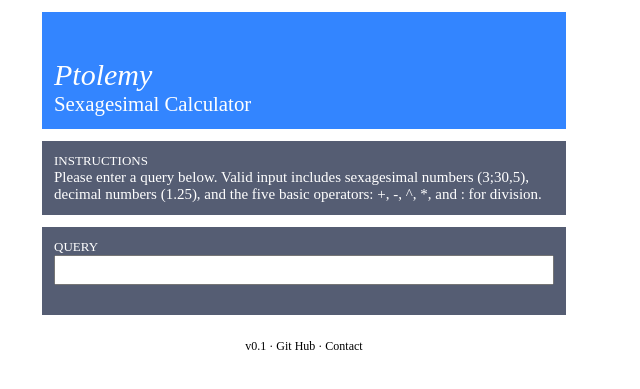
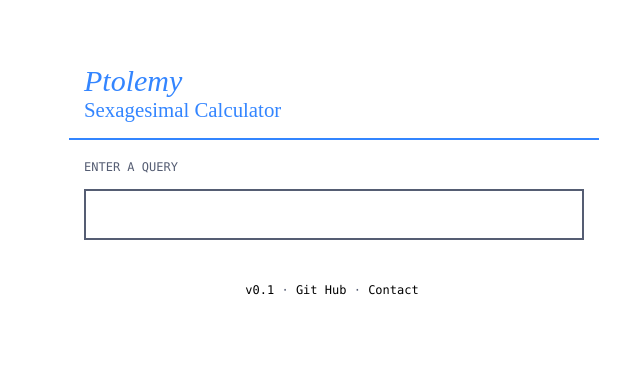
Before and after one commit to johnvining/ptolemy, a Flask app: page / in a window 1280 px wide. Shown: the top 389 px of the page, without its empty margins (336-976 px from the left). Run offline with Flask 2, Linux system fonts and the light colour scheme.

Commit message:
Updated CSS

```diff
--- a/calculator.py
+++ b/calculator.py
@@ -37,6 +37,7 @@
 		if (raw_query_list == ['']):
 			error = "That query is not a query at all!"
 
+		# TODO: Remove hard-coded reference to Sexagesimal()
 		query_list = []
 		for x in raw_query_list:
 			try:
--- a/ptolemy.py
+++ b/ptolemy.py
@@ -1,16 +1,15 @@
 import os, sys, string, re
 from flask import Flask, url_for, render_template, request, Markup
-from sexagesimal import *
 from calculator import *
 
 app = Flask(__name__)
 app.debug = True
 
 warning = '''
-			<small>Multiplication and division calculations are
+			Multiplication and division calculations are
 			conducted by first converting the number to decimal, performing
 			the multiplcation and converting back. This is not completely
-			accurate. All numbers are trimed at six places.</small>
+			accurate. All numbers are trimed at six places.
 		  '''
 
 @app.route('/', methods = ['GET','POST'])
@@ -19,7 +18,7 @@
 
 	if request.method == 'GET':
 		# If there is no query, display the basic page with instructions
-		return render_template('pt.html', instructions=True)
+		return render_template('pt.html', instructions=False)
 
 	elif request.method == 'POST':
 		# If method = Post, parse the query
@@ -66,11 +65,12 @@
 				# Append the HTML for this step to steps
 				steps.append(Markup(format_query_list(query_list)))
 			except Exception as e:
-				error = "There was a problem with the query: " + formatted_query + '<br/><small><small>Python sez: ' + str(e) + '</small></small>'
+				error = '<span class="expression"><center>' + formatted_query + '</center></span><br/>'
+				error += "There was a problem with the query. Python sez: " + str(e)
 				break
 
 		if (error==''):
-			return render_template('pt.html', steps=steps, result=Markup(result), query=Markup(formatted_query), warning=Markup(warning))
+			return render_template('pt.html', steps=steps, result=Markup(result), query=Markup(formatted_query), warning='')
 		else:
 			return render_template('pt.html', result=result, error=Markup(error))
 
--- a/static/style.css
+++ b/static/style.css
@@ -1,26 +1,129 @@
-div .main_div
-	{width: 800px; text-align: left}
+div.main_div
+	{width: 500px;
+	text-align: center}
 
 div.page_title
-	{font-size: 30; color: white; text-align: left; background: #3385FF; padding: 12px; margin: 12; width: 500px}
+	{font-size: 30;
+	color: #3385FF;
+	text-align: left;
+	width: 100%;
+	padding: 15px;
+	margin: 15px;
+	border-bottom: 2px solid #3385FF;}
 div.footer
-	{font-size: 12; color: black; text-align: left; padding: 12px; margin: 12; width: 500px}
-div.footer a {color: black; text-decoration: none;}
-div.footer a:hover {text-decoration: underline;}
+	{color: #555D73;
+	font-size: 12px;
+	text-align: left;
+	width: 100%;
+	padding: 13px;
+	margin: 15px;
+	margin-top: 0px;
+	font-family: "Consolas"}
 
-input
-	{font-size:18px; width: 100%; height: 30px; margin: 0px; padding: 0px;}
 
-div.step
-	{font-size: 18; text-align: left; background: #D9D9D9; padding: 12px; margin: 12; width: 500px}
+div.footer a {
+	color: black;
+	text-decoration: none;}
+div.footer a:hover {
+	text-decoration: underline;}
+
+form {display: block;
+font-size: 0; padding: 0;}
+
+input[type=text] {
+    display: block;
+    border: 2px solid #555D73;
+    padding: 13px;
+    width: 100%;
+    font-size: 18px;
+    color: #555D73;
+    text-align: center;
+    font-family: "Consolas";
+}
+
+div.step {
+	color: #555D73;
+	text-align: left;
+	width: 100%;
+	padding-bottom: 5px;
+	padding-bottom: 5px;
+	margin-top: 0px;
+}
+
+span.expression {
+	font-size: 18px;
+	font-family: "Consolas";
+}
+
+div.warning_header
+	{color: white;
+	font-size: 18;
+	text-align: left;
+	background: #FF9900;
+	width: 100%;
+	padding: 15px;
+	padding-top: 5px;
+	padding-bottom: 0px;
+	margin-bottom: 0px;
+	margin-left: 15px;
+	margin-right: 15px;
+	font-family: "Consolas";
+	font-size: 12px;}
+
+div.warning
+	{color: #555D73;
+	text-align: left;
+	width: 100%;
+	padding: 13px;
+	margin: 15px;
+	margin-top: 0px;
+	border: 2px solid #FF9900;}
+
+div.error
+	{color: #555D73;
+	text-align: left;
+	width: 100%;
+	padding: 13px;
+	margin: 15px;
+	margin-top: 0px;
+	border: 2px solid #cc6666;}
+
+div.error_header
+	{color: white;
+	font-size: 18;
+	text-align: left;
+	background: #cc6666;
+	width: 100%;
+	padding: 15px;
+	padding-top: 5px;
+	padding-bottom: 0px;
+	margin-bottom: 0px;
+	margin-left: 15px;
+	margin-right: 15px;
+	font-family: "Consolas";
+	font-size: 12px;}
+
 div.controls
-	{color: white; font-size: 18; text-align: left; background: #555D73; padding: 12px; margin:12px; width: 500px}
-div.warning
-	{color: white; font-size: 18; text-align: left; background: #FF9900; padding: 12px; margin:12px; width: 500px}
-div.error
-	{color: white; font-size: 18; text-align: left; background: #cc6666; padding: 12px; margin:12px; width: 500px}
-div.error a {color: white; text-decoration: none; font-weight: bold;}
-div.error a:hover {text-decoration: underline;}
+	{color: #555D73;
+	text-align: left;
+	width: 100%;
+	padding: 13px;
+	margin: 15px;
+	margin-top: 0px;
+	border: 2px solid white;
+	font-size: 16px}
 
-span.section_header
-	{font-size: 13; text-transform: uppercase;}
+div.controls_header
+	{color: #555D73;
+	font-size: 18;
+	text-align: left;
+	background: white;
+	width: 100%;
+	padding: 15px;
+	padding-top: 5px;
+	padding-bottom: 0px;
+	margin-bottom: 0px;
+	margin-left: 15px;
+	margin-right: 15px;
+	font-family: "Consolas";
+	font-size: 12px;}
--- a/templates/pt.html
+++ b/templates/pt.html
@@ -13,60 +13,75 @@
 
 	<!-- ERROR -->
 	{% if error %}
-		<div class="error"><span class="section_header">Error</span><br/>{{ error }}<br/></div>
+		<div class="error_header"><span class="header">ERROR</span></div>
+		<div class="error">
+			{{ error }}
+		</div>
 	{% endif %}
 
 	<!-- INSTRUCTIONS -->
 	{% if instructions %}
+		<div class="controls_header">INSTRUCTIONS</div>
 		<div class="controls">
-			<span class="section_header">Instructions</span><br/>
-			<small>Please enter a query below. Valid input includes sexagesimal numbers (3;30,5), decimal numbers (1.25), and the five basic operators: +, -, ^, *, and : for division.</small>
+			Please enter a query below. Valid input includes sexagesimal numbers (3;30,5), decimal numbers (1.25), and the five basic operators: +, -, ^, *, and : for division.
 		</div>
 	{% endif %}
 
 	<!-- WARNING -->
+
 	{% if warning %}
+		<div class="warning_header"><span class="header">WARNING</span></div>
 		<div class="warning">
-			<span class="section_header">Warning</span><br/>
 			{{ warning}}
 		</div>
 	{% endif %}
 
-	<!-- QUERY -->
-	{% if query %}
-		<div class="controls">
-			<span class="section_header">Query</span><br/>
-			{{ query }}
-		</div>
-	{% endif %}
+	<!-- STEPS -->
 
-	<!-- STEPS -->
-	{% if steps %}
-		{% for step in steps%}
-		<div class="step">
-			{{ step }}
-		</div>
-		{% endfor %}
-	{% endif %}
 
 	<!-- RESULT -->
-	{% if result %}
+	<!-- <div class="controls_header">Result</div> -->
+
+		{% if result %}
+		<div class="controls_header">QUERY</div>
 		<div class="controls">
-			<span class="section_header">Result</span><br/>
-			{{ result }}
+				<div class="step">
+					<center><span class="expression">{{ query }}</span></center>
+				</div>
 		</div>
+
+		{% if steps %}
+		<div class="controls_header">STEPS</div>
 		<div class="controls">
-			<span class="section_header">New Query</span><br/>
-			<form action="/" method="post" name="query">
-			<input type="text" name="query" value="{{ result }}"></form>
+			{% for step in steps%}
+				<div class="step"><center><span class="expression">{{ step }}</span></center></div>
+			{% endfor %}
 		</div>
-	{% else %}
+		{% endif %}
+
+
+		<div class="controls_header">RESULT &amp; NEW QUERY</div>
 		<div class="controls">
-			<span class="section_header">Query</span><br/>
-			<form action="/" method="post" name="query">
-			<input type="text" name="query"></form>
+					<!-- <div class="step">
+						<center><span class="expression">{{ result }}</span></center>
+					</div> -->
+				<form action="/" method="post" name="query"><input type="text" name="query" value="{{ result }}"></form>
 		</div>
-	{% endif %}
+
+
+
+		{% else %}
+			{% if error %}
+			<div class="controls_header">ENTER A NEW QUERY</div>
+			{% else %}
+			<div class="controls_header">ENTER A QUERY</div>
+			{% endif %}
+			<div class="controls">
+				<form action="/" method="post" name="query">
+				<input type="text" name="query"></form>
+			</div>
+
+		{% endif %}
 
 
 	<div class="footer">
```
